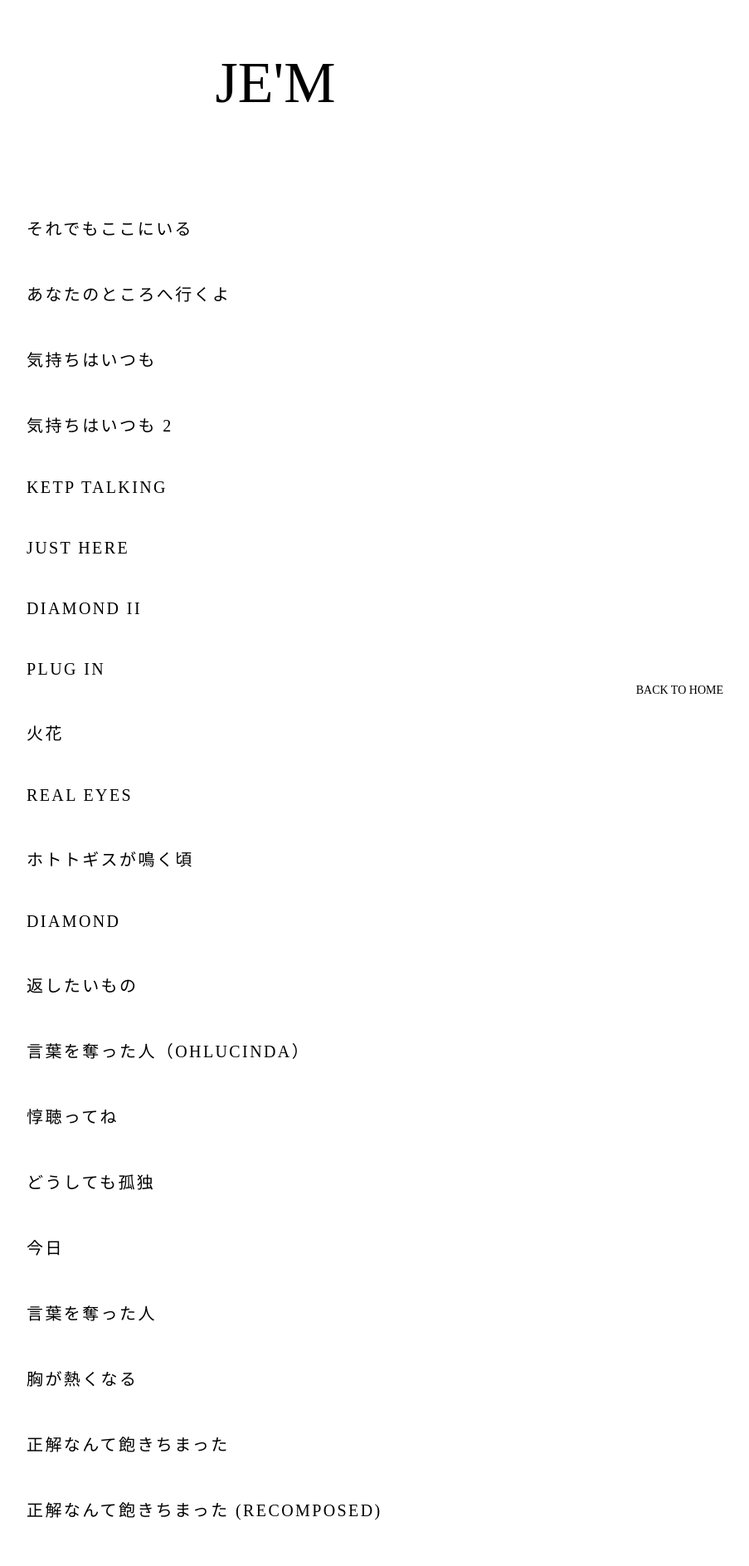
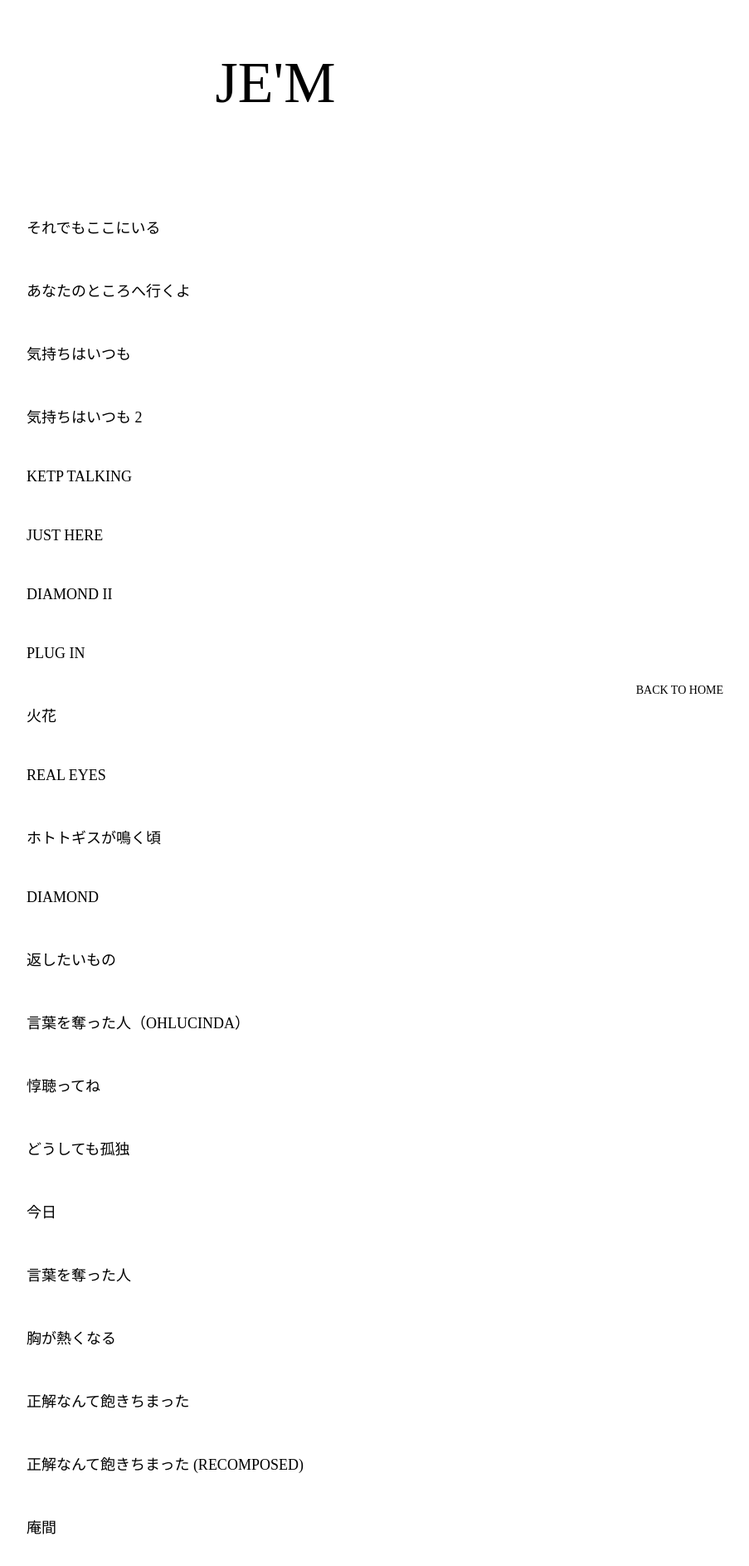
Before and after one commit to ohlucinda/jemlyrics, a Jekyll site: the page built from lyrics.md, in a window 1280 px wide. Shown: the top 1887 px of the page at 83% size, without its empty margins (308-1211 px from the left). Built offline with Jekyll 4.4.1, drawn with Linux system fonts in a browser that asks for light colours; some web fonts are replaced.

Commit message:
Update titles.html

```diff
--- a/_layouts/titles.html
+++ b/_layouts/titles.html
@@ -3,13 +3,11 @@
 <head>
 <meta charset="UTF-8">
 <meta name="viewport" content="width=device-width, initial-scale=1.0">
-<link rel="stylesheet" href="https://use.typekit.net/qsa5fag.css">
 <link href="https://fonts.googleapis.com/css2?family=Aboreto&display=swap" rel="stylesheet">
 <style>
 * { box-sizing: border-box; }
 body { font-family: 'Aboreto', cursive; margin: 0; padding: 0; }
 a { text-decoration: none; color: inherit; }
-
 .page-wrap {
   min-height: 100vh;
   display: flex;
@@ -18,9 +16,7 @@
   padding: 60px 40px 100px;
   gap: 120px;
 }
-
 .site-header a { font-size: 70px; }
-
 .list {
   display: flex;
   flex-direction: column;
@@ -29,14 +25,7 @@
   width: 60%;
   margin-left: 10%;
 }
-
-/* 曲名リスト：Adobe Caslonを適用 */
-.list a {
-  font-family: "adobe-caslon-pro", serif;
-  font-size: 20px;
-  letter-spacing: 0.12em;
-}
-
+.list a { font-size: 18px; }
 .back {
   position: fixed;
   bottom: 60px;
@@ -47,13 +36,8 @@
 @media (max-width: 768px) {
   .page-wrap { padding: 40px 24px 100px; gap: 50px; }
   .site-header a { font-size: 50px; }
-  .list {
-    width: 100%;
-    margin-left: 0;
-    padding-left: 10%;
-    gap: 30px;
-  }
-  .list a { font-size: 18px; }
+  .list { width: 100%; margin-left: 0; padding-left: 10%; gap: 30px; }
+  .list a { font-size: 16px; }
   .back { bottom: 60px; right: 24px; }
   .back a { font-size: 14px; }
 }
```
